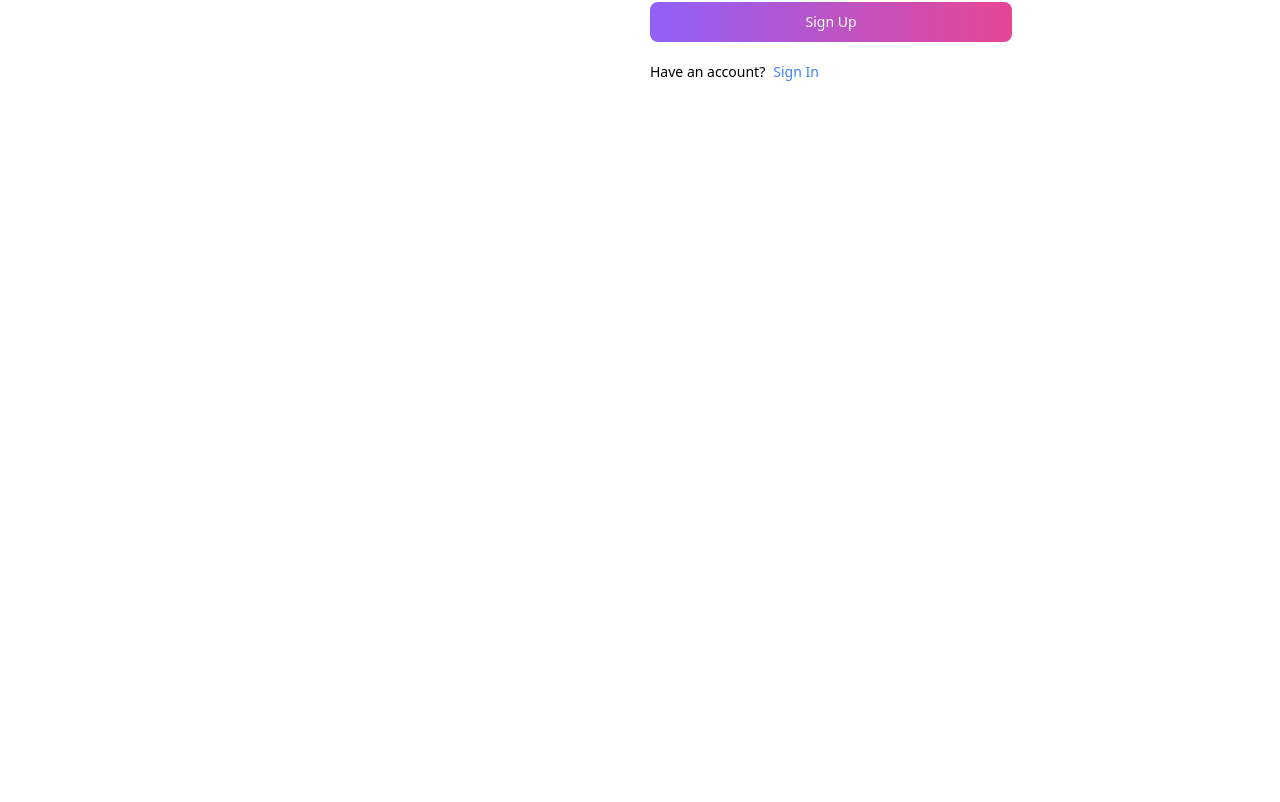
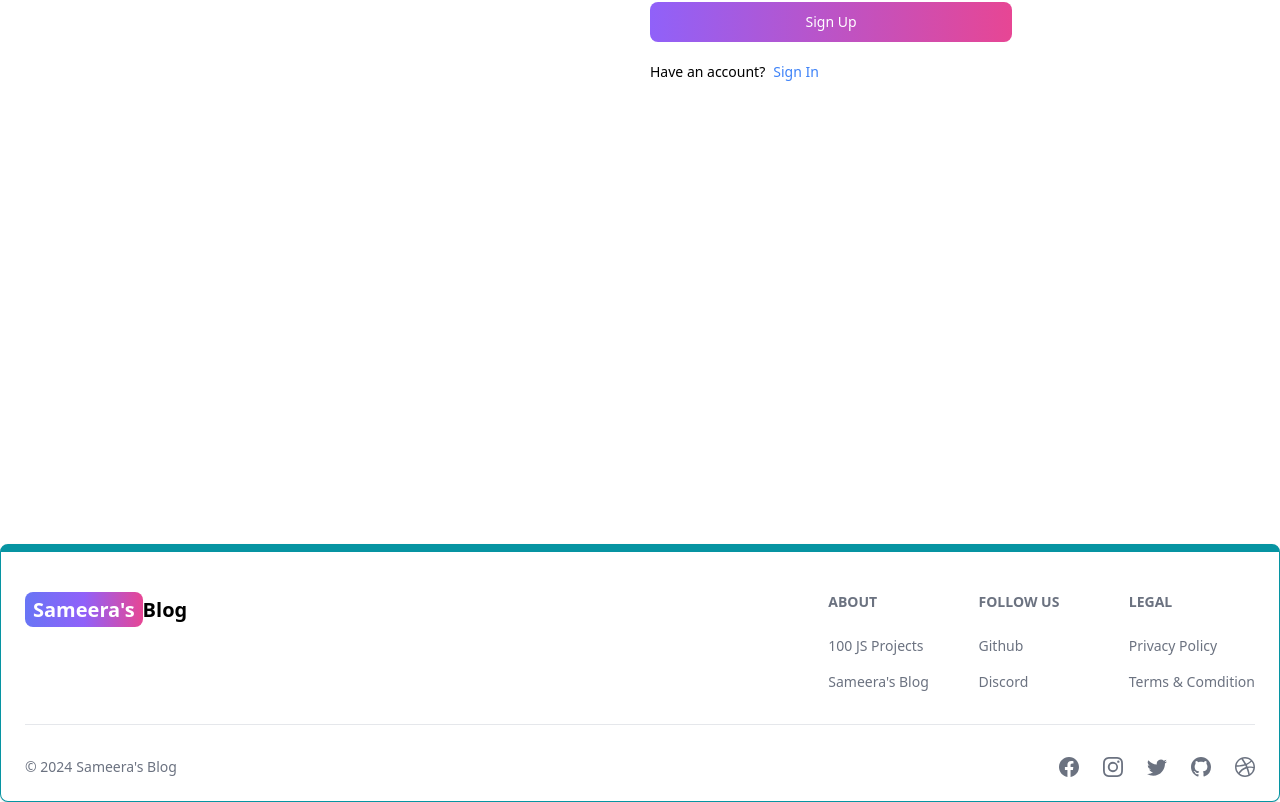
Before and after one commit to Sameemadhu16/MERN_BLOG, a React (Vite) app in the folder client/: page /SignUp in a window 1280 px wide. Shown: the part 400-1202 px from the top of the page. Before the commit the page ends 944 px from the top, so only its background shows below. Built offline with nearby package versions, Linux system fonts and the light colour scheme.

Commit message:
create the footer component

```diff
--- a/client/src/App.jsx
+++ b/client/src/App.jsx
@@ -6,6 +6,7 @@
 import SignUp from './pages/SignUp'
 import About from './pages/about'
 import Header from './components/Header'
+import Footer from './components/Footer'
 
 
 export default function App() {
@@ -21,7 +22,7 @@
         <Route path="/SignUp" element={<SignUp />} />
 
       </Routes>
-
+      <Footer/>
     </BrowserRouter>
   )
 }
--- /dev/null
+++ b/client/src/components/Footer.jsx
@@ -0,0 +1,89 @@
+import React from 'react';
+import { Footer } from 'flowbite-react';
+import { Link } from 'react-router-dom';
+import {BsFacebook, BsInstagram, BsTwitter, BsGithub, BsDribbble } from 'react-icons/bs';
+
+
+export default function FooterCom() {
+  return (
+    <Footer container className='border border-t-8 border-teal-500'>
+      <div className='w-full max-w-7xl mx-auto'>
+        <div className='grid w-full justify-between sm:flex md:grid-cols-1'>
+          <div className='mt-5'>
+            <Link to="/" className="self-center whitespace-nowrap text-lg sm:text-xl font-semibold dark:text-white">
+              <span className="px-2 py-1 bg-gradient-to-r from-indigo-500 via-purple-500 to-pink-500 rounded-lg text-white">Sameera's</span>
+              Blog
+            </Link>
+          </div>
+            <div className="grid grid-cols-2 gap-8 mt-4 sm:grid-cols-3
+              sm:gap-6">
+              <div>
+                  <Footer.Title title='About'/>
+                  <Footer.LinkGroup col>
+                      <Footer.Link
+                        href='https://www.100jsprojects.com'
+                        target='_blank'
+                        rel='noopener noreferrer'
+                      >
+                        100 JS Projects
+                      </Footer.Link>
+                      <Footer.Link
+                        href='/about'
+                        target='_blank'
+                        rel='noopener noreferrer'
+                      >
+                        Sameera's Blog
+                      </Footer.Link>
+                  </Footer.LinkGroup>
+              </div>
+
+              <div>
+              <Footer.Title title='Follow us'/>
+                  <Footer.LinkGroup col>
+                      <Footer.Link
+                        href='https://www.github.com/Sameemadhu16'
+                        target='_blank'
+                        rel='noopener noreferrer'
+                      >
+                        Github
+                      </Footer.Link>
+                      <Footer.Link href='#'>Discord </Footer.Link>
+                  </Footer.LinkGroup>
+              </div>
+
+              <div>
+              <Footer.Title title='Legal'/>
+                  <Footer.LinkGroup col>
+                      <Footer.Link
+                        href='#'
+                      >
+                        Privacy Policy
+                      </Footer.Link>
+                      <Footer.Link href='#'>
+                          Terms &amp; Comdition
+                       </Footer.Link>
+                  </Footer.LinkGroup>
+              </div>
+            </div>
+
+          </div>
+            <Footer.Divider></Footer.Divider>
+            <div className='w-full sm:flex sm:items-center sm:justify-between'>
+              <Footer.Copyright
+               href='#'
+               by="Sameera's Blog"
+               year={new Date().getFullYear()}
+               />
+               <div className="flex gap-6 sm:mt-0 mt-4 sm:justify-center">
+                <Footer.Icon href='http://www.facebook.com' icon={BsFacebook}></Footer.Icon>
+                <Footer.Icon href='http://www.instergram.com' icon={BsInstagram}></Footer.Icon>
+                <Footer.Icon href='http://www.twitter.com' icon={BsTwitter}></Footer.Icon>
+                <Footer.Icon href='http://www.github.com/Sameemadhu16' icon={BsGithub}></Footer.Icon>
+                <Footer.Icon href='http://www.dribble.com' icon={BsDribbble}></Footer.Icon>
+               </div>
+            </div>
+      </div>
+    </Footer>
+
+  )
+}
```
